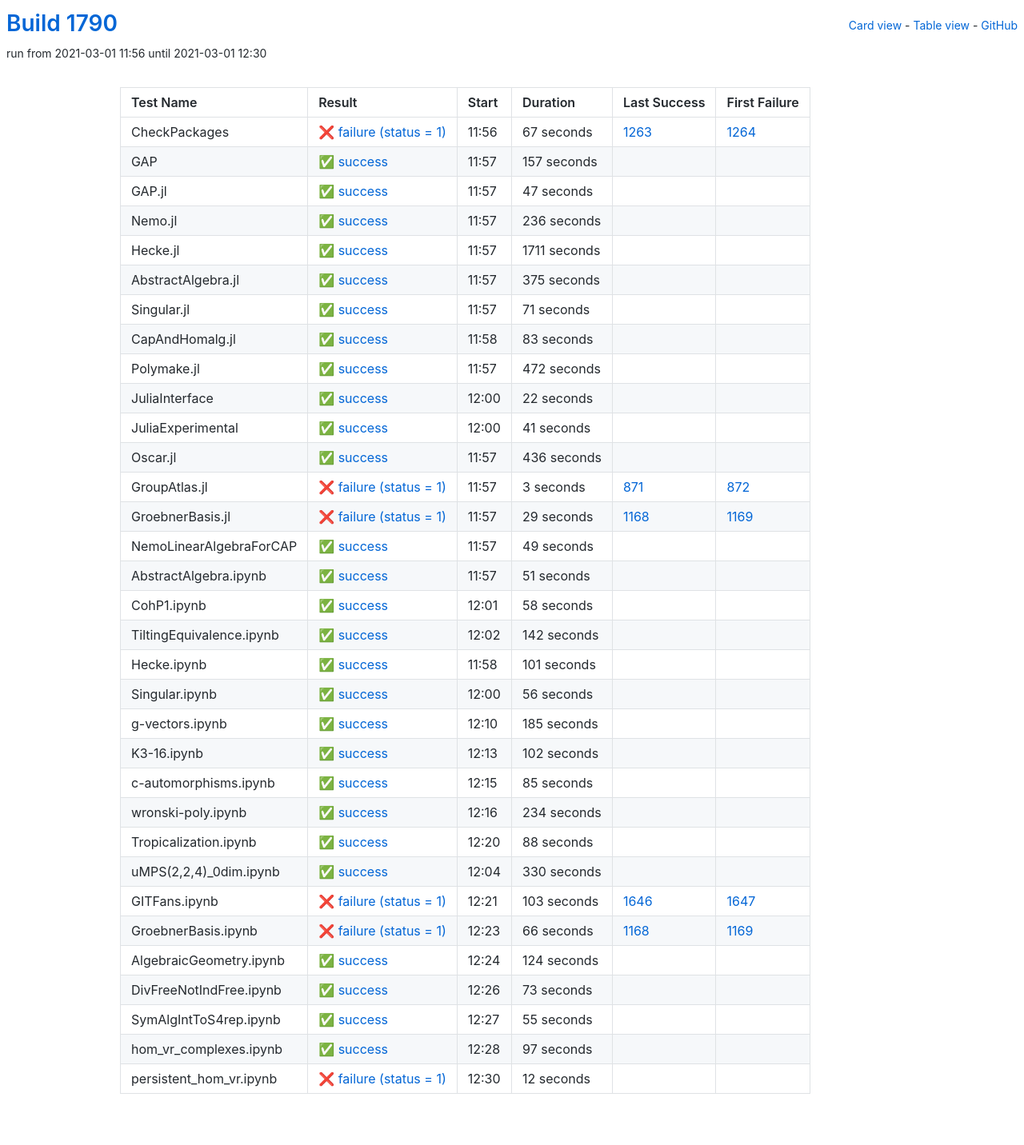
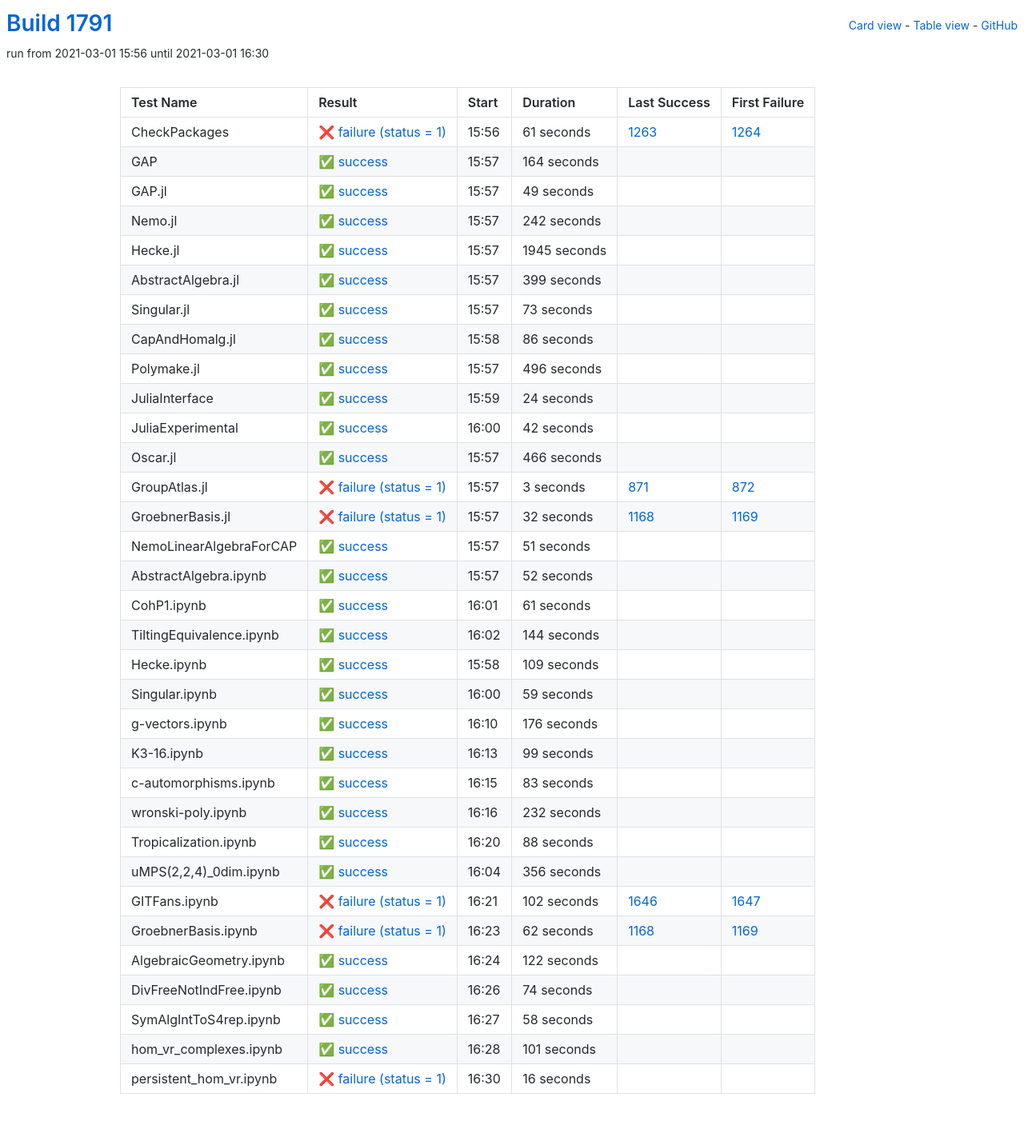
Before and after one commit to oscar-system/oscar-ci-status-stable, a Jekyll site: the page built from table.html, in a window 1280 px wide. Shown: the whole page at 80% size. Built offline with Jekyll 4.4.1, drawn with Linux system fonts in a browser that asks for light colours.

Commit message:
Build #1791

```diff
--- a/_data/ci.yml
+++ b/_data/ci.yml
@@ -1,6 +1,6 @@
 ---
-build: 1790
-build_url: https://oscarci.mathematik.uni-kl.de/job/oscar-stable/1790/
+build: 1791
+build_url: https://oscarci.mathematik.uni-kl.de/job/oscar-stable/1791/
 job: oscar-stable
 organization: oscar-system
 repo: oscar-ci-status-stable
@@ -8,152 +8,152 @@ repourl: https://github.com/oscar-system/oscar-ci-status-stable
 tests:
 - name: CheckPackages
   id: checkpackages
-  log: https://oscarci.mathematik.uni-kl.de/job/oscar-stable/1790/artifact/logs/build-1790/CheckPackages.log
-  start: 2021-03-01 11:56
+  log: https://oscarci.mathematik.uni-kl.de/job/oscar-stable/1791/artifact/logs/build-1791/CheckPackages.log
+  start: 2021-03-01 15:56
   success: false
   exitcode: 1
   status: failure
-  duration: 67
+  duration: 61
   last_success: 1263
   last_success_url: https://oscarci.mathematik.uni-kl.de/job/oscar-stable/1263/
   first_failure: 1264
   first_failure_url: https://oscarci.mathematik.uni-kl.de/job/oscar-stable/1264/
 - name: GAP
   id: gap
-  log: https://oscarci.mathematik.uni-kl.de/job/oscar-stable/1790/artifact/logs/build-1790/GAP.log
-  start: 2021-03-01 11:57
+  log: https://oscarci.mathematik.uni-kl.de/job/oscar-stable/1791/artifact/logs/build-1791/GAP.log
+  start: 2021-03-01 15:57
   success: true
   exitcode: 0
   status: success
-  duration: 157
+  duration: 164
   last_success: false
   last_success_url:
   first_failure: false
   first_failure_url:
 - name: GAP.jl
   id: gap-jl
-  log: https://oscarci.mathematik.uni-kl.de/job/oscar-stable/1790/artifact/logs/build-1790/GAP.jl.log
-  start: 2021-03-01 11:57
+  log: https://oscarci.mathematik.uni-kl.de/job/oscar-stable/1791/artifact/logs/build-1791/GAP.jl.log
+  start: 2021-03-01 15:57
   success: true
   exitcode: 0
   status: success
-  duration: 47
+  duration: 49
   last_success: false
   last_success_url:
   first_failure: false
   first_failure_url:
 - name: Nemo.jl
   id: nemo-jl
-  log: https://oscarci.mathematik.uni-kl.de/job/oscar-stable/1790/artifact/logs/build-1790/Nemo.jl.log
-  start: 2021-03-01 11:57
+  log: https://oscarci.mathematik.uni-kl.de/job/oscar-stable/1791/artifact/logs/build-1791/Nemo.jl.log
+  start: 2021-03-01 15:57
   success: true
   exitcode: 0
   status: success
-  duration: 236
+  duration: 242
   last_success: false
   last_success_url:
   first_failure: false
   first_failure_url:
 - name: Hecke.jl
   id: hecke-jl
-  log: https://oscarci.mathematik.uni-kl.de/job/oscar-stable/1790/artifact/logs/build-1790/Hecke.jl.log
-  start: 2021-03-01 11:57
+  log: https://oscarci.mathematik.uni-kl.de/job/oscar-stable/1791/artifact/logs/build-1791/Hecke.jl.log
+  start: 2021-03-01 15:57
   success: true
   exitcode: 0
   status: success
-  duration: 1711
+  duration: 1945
   last_success: false
   last_success_url:
   first_failure: false
   first_failure_url:
 - name: AbstractAlgebra.jl
   id: abstractalgebra-jl
-  log: https://oscarci.mathematik.uni-kl.de/job/oscar-stable/1790/artifact/logs/build-1790/AbstractAlgebra.jl.log
-  start: 2021-03-01 11:57
+  log: https://oscarci.mathematik.uni-kl.de/job/oscar-stable/1791/artifact/logs/build-1791/AbstractAlgebra.jl.log
+  start: 2021-03-01 15:57
   success: true
   exitcode: 0
   status: success
-  duration: 375
+  duration: 399
   last_success: false
   last_success_url:
   first_failure: false
   first_failure_url:
 - name: Singular.jl
   id: singular-jl
-  log: https://oscarci.mathematik.uni-kl.de/job/oscar-stable/1790/artifact/logs/build-1790/Singular.jl.log
-  start: 2021-03-01 11:57
+  log: https://oscarci.mathematik.uni-kl.de/job/oscar-stable/1791/artifact/logs/build-1791/Singular.jl.log
+  start: 2021-03-01 15:57
   success: true
   exitcode: 0
   status: success
-  duration: 71
+  duration: 73
   last_success: false
   last_success_url:
   first_failure: false
   first_failure_url:
 - name: CapAndHomalg.jl
   id: capandhomalg-jl
-  log: https://oscarci.mathematik.uni-kl.de/job/oscar-stable/1790/artifact/logs/build-1790/CapAndHomalg.jl.log
-  start: 2021-03-01 11:58
+  log: https://oscarci.mathematik.uni-kl.de/job/oscar-stable/1791/artifact/logs/build-1791/CapAndHomalg.jl.log
+  start: 2021-03-01 15:58
   success: true
   exitcode: 0
   status: success
-  duration: 83
+  duration: 86
   last_success: false
   last_success_url:
   first_failure: false
   first_failure_url:
 - name: Polymake.jl
   id: polymake-jl
-  log: https://oscarci.mathematik.uni-kl.de/job/oscar-stable/1790/artifact/logs/build-1790/Polymake.jl.log
-  start: 2021-03-01 11:57
+  log: https://oscarci.mathematik.uni-kl.de/job/oscar-stable/1791/artifact/logs/build-1791/Polymake.jl.log
+  start: 2021-03-01 15:57
   success: true
   exitcode: 0
   status: success
-  duration: 472
+  duration: 496
   last_success: false
   last_success_url:
   first_failure: false
   first_failure_url:
 - name: JuliaInterface
   id: juliainterface
-  log: https://oscarci.mathematik.uni-kl.de/job/oscar-stable/1790/artifact/logs/build-1790/JuliaInterface.log
-  start: 2021-03-01 12:00
+  log: https://oscarci.mathematik.uni-kl.de/job/oscar-stable/1791/artifact/logs/build-1791/JuliaInterface.log
+  start: 2021-03-01 15:59
   success: true
   exitcode: 0
   status: success
-  duration: 22
+  duration: 24
   last_success: false
   last_success_url:
   first_failure: false
   first_failure_url:
 - name: JuliaExperimental
   id: juliaexperimental
-  log: https://oscarci.mathematik.uni-kl.de/job/oscar-stable/1790/artifact/logs/build-1790/JuliaExperimental.log
-  start: 2021-03-01 12:00
+  log: https://oscarci.mathematik.uni-kl.de/job/oscar-stable/1791/artifact/logs/build-1791/JuliaExperimental.log
+  start: 2021-03-01 16:00
   success: true
   exitcode: 0
   status: success
-  duration: 41
+  duration: 42
   last_success: false
   last_success_url:
   first_failure: false
   first_failure_url:
 - name: Oscar.jl
   id: oscar-jl
-  log: https://oscarci.mathematik.uni-kl.de/job/oscar-stable/1790/artifact/logs/build-1790/Oscar.jl.log
-  start: 2021-03-01 11:57
+  log: https://oscarci.mathematik.uni-kl.de/job/oscar-stable/1791/artifact/logs/build-1791/Oscar.jl.log
+  start: 2021-03-01 15:57
   success: true
   exitcode: 0
   status: success
-  duration: 436
+  duration: 466
   last_success: false
   last_success_url:
   first_failure: false
   first_failure_url:
 - name: GroupAtlas.jl
   id: groupatlas-jl
-  log: https://oscarci.mathematik.uni-kl.de/job/oscar-stable/1790/artifact/logs/build-1790/GroupAtlas.jl.log
-  start: 2021-03-01 11:57
+  log: https://oscarci.mathematik.uni-kl.de/job/oscar-stable/1791/artifact/logs/build-1791/GroupAtlas.jl.log
+  start: 2021-03-01 15:57
   success: false
   exitcode: 1
   status: failure
@@ -164,32 +164,20 @@ tests:
   first_failure_url: https://oscarci.mathematik.uni-kl.de/job/oscar-stable/872/
 - name: GroebnerBasis.jl
   id: groebnerbasis-jl
-  log: https://oscarci.mathematik.uni-kl.de/job/oscar-stable/1790/artifact/logs/build-1790/GroebnerBasis.jl.log
-  start: 2021-03-01 11:57
+  log: https://oscarci.mathematik.uni-kl.de/job/oscar-stable/1791/artifact/logs/build-1791/GroebnerBasis.jl.log
+  start: 2021-03-01 15:57
   success: false
   exitcode: 1
   status: failure
-  duration: 29
+  duration: 32
   last_success: 1168
   last_success_url: https://oscarci.mathematik.uni-kl.de/job/oscar-stable/1168/
   first_failure: 1169
   first_failure_url: https://oscarci.mathematik.uni-kl.de/job/oscar-stable/1169/
 - name: NemoLinearAlgebraForCAP
   id: nemolinearalgebraforcap
-  log: https://oscarci.mathematik.uni-kl.de/job/oscar-stable/1790/artifact/logs/build-1790/NemoLinearAlgebraForCAP.log
-  start: 2021-03-01 11:57
-  success: true
-  exitcode: 0
-  status: success
-  duration: 49
-  last_success: false
-  last_success_url:
-  first_failure: false
-  first_failure_url:
-- name: AbstractAlgebra.ipynb
-  id: abstractalgebra-ipynb
-  log: https://oscarci.mathematik.uni-kl.de/job/oscar-stable/1790/artifact/logs/build-1790/AbstractAlgebra.ipynb.log
-  start: 2021-03-01 11:57
+  log: https://oscarci.mathematik.uni-kl.de/job/oscar-stable/1791/artifact/logs/build-1791/NemoLinearAlgebraForCAP.log
+  start: 2021-03-01 15:57
   success: true
   exitcode: 0
   status: success
@@ -198,106 +186,118 @@ tests:
   last_success_url:
   first_failure: false
   first_failure_url:
-- name: CohP1.ipynb
-  id: cohp1-ipynb
-  log: https://oscarci.mathematik.uni-kl.de/job/oscar-stable/1790/artifact/logs/build-1790/CohP1.ipynb.log
-  start: 2021-03-01 12:01
+- name: AbstractAlgebra.ipynb
+  id: abstractalgebra-ipynb
+  log: https://oscarci.mathematik.uni-kl.de/job/oscar-stable/1791/artifact/logs/build-1791/AbstractAlgebra.ipynb.log
+  start: 2021-03-01 15:57
   success: true
   exitcode: 0
   status: success
-  duration: 58
+  duration: 52
+  last_success: false
+  last_success_url:
+  first_failure: false
+  first_failure_url:
+- name: CohP1.ipynb
+  id: cohp1-ipynb
+  log: https://oscarci.mathematik.uni-kl.de/job/oscar-stable/1791/artifact/logs/build-1791/CohP1.ipynb.log
+  start: 2021-03-01 16:01
+  success: true
+  exitcode: 0
+  status: success
+  duration: 61
   last_success: false
   last_success_url:
   first_failure: false
   first_failure_url:
 - name: TiltingEquivalence.ipynb
   id: tiltingequivalence-ipynb
-  log: https://oscarci.mathematik.uni-kl.de/job/oscar-stable/1790/artifact/logs/build-1790/TiltingEquivalence.ipynb.log
-  start: 2021-03-01 12:02
+  log: https://oscarci.mathematik.uni-kl.de/job/oscar-stable/1791/artifact/logs/build-1791/TiltingEquivalence.ipynb.log
+  start: 2021-03-01 16:02
   success: true
   exitcode: 0
   status: success
-  duration: 142
+  duration: 144
   last_success: false
   last_success_url:
   first_failure: false
   first_failure_url:
 - name: Hecke.ipynb
   id: hecke-ipynb
-  log: https://oscarci.mathematik.uni-kl.de/job/oscar-stable/1790/artifact/logs/build-1790/Hecke.ipynb.log
-  start: 2021-03-01 11:58
+  log: https://oscarci.mathematik.uni-kl.de/job/oscar-stable/1791/artifact/logs/build-1791/Hecke.ipynb.log
+  start: 2021-03-01 15:58
   success: true
   exitcode: 0
   status: success
-  duration: 101
+  duration: 109
   last_success: false
   last_success_url:
   first_failure: false
   first_failure_url:
 - name: Singular.ipynb
   id: singular-ipynb
-  log: https://oscarci.mathematik.uni-kl.de/job/oscar-stable/1790/artifact/logs/build-1790/Singular.ipynb.log
-  start: 2021-03-01 12:00
+  log: https://oscarci.mathematik.uni-kl.de/job/oscar-stable/1791/artifact/logs/build-1791/Singular.ipynb.log
+  start: 2021-03-01 16:00
   success: true
   exitcode: 0
   status: success
-  duration: 56
+  duration: 59
   last_success: false
   last_success_url:
   first_failure: false
   first_failure_url:
 - name: g-vectors.ipynb
   id: g-vectors-ipynb
-  log: https://oscarci.mathematik.uni-kl.de/job/oscar-stable/1790/artifact/logs/build-1790/g-vectors.ipynb.log
-  start: 2021-03-01 12:10
+  log: https://oscarci.mathematik.uni-kl.de/job/oscar-stable/1791/artifact/logs/build-1791/g-vectors.ipynb.log
+  start: 2021-03-01 16:10
   success: true
   exitcode: 0
   status: success
-  duration: 185
+  duration: 176
   last_success: false
   last_success_url:
   first_failure: false
   first_failure_url:
 - name: K3-16.ipynb
   id: k3-16-ipynb
-  log: https://oscarci.mathematik.uni-kl.de/job/oscar-stable/1790/artifact/logs/build-1790/K3-16.ipynb.log
-  start: 2021-03-01 12:13
+  log: https://oscarci.mathematik.uni-kl.de/job/oscar-stable/1791/artifact/logs/build-1791/K3-16.ipynb.log
+  start: 2021-03-01 16:13
   success: true
   exitcode: 0
   status: success
-  duration: 102
+  duration: 99
   last_success: false
   last_success_url:
   first_failure: false
   first_failure_url:
 - name: c-automorphisms.ipynb
   id: c-automorphisms-ipynb
-  log: https://oscarci.mathematik.uni-kl.de/job/oscar-stable/1790/artifact/logs/build-1790/c-automorphisms.ipynb.log
-  start: 2021-03-01 12:15
+  log: https://oscarci.mathematik.uni-kl.de/job/oscar-stable/1791/artifact/logs/build-1791/c-automorphisms.ipynb.log
+  start: 2021-03-01 16:15
   success: true
   exitcode: 0
   status: success
-  duration: 85
+  duration: 83
   last_success: false
   last_success_url:
   first_failure: false
   first_failure_url:
 - name: wronski-poly.ipynb
   id: wronski-poly-ipynb
-  log: https://oscarci.mathematik.uni-kl.de/job/oscar-stable/1790/artifact/logs/build-1790/wronski-poly.ipynb.log
-  start: 2021-03-01 12:16
+  log: https://oscarci.mathematik.uni-kl.de/job/oscar-stable/1791/artifact/logs/build-1791/wronski-poly.ipynb.log
+  start: 2021-03-01 16:16
   success: true
   exitcode: 0
   status: success
-  duration: 234
+  duration: 232
   last_success: false
   last_success_url:
   first_failure: false
   first_failure_url:
 - name: Tropicalization.ipynb
   id: tropicalization-ipynb
-  log: https://oscarci.mathematik.uni-kl.de/job/oscar-stable/1790/artifact/logs/build-1790/Tropicalization.ipynb.log
-  start: 2021-03-01 12:20
+  log: https://oscarci.mathematik.uni-kl.de/job/oscar-stable/1791/artifact/logs/build-1791/Tropicalization.ipynb.log
+  start: 2021-03-01 16:20
   success: true
   exitcode: 0
   status: success
@@ -308,96 +308,96 @@ tests:
   first_failure_url:
 - name: uMPS(2,2,4)_0dim.ipynb
   id: umps-2-2-4-0dim-ipynb
-  log: https://oscarci.mathematik.uni-kl.de/job/oscar-stable/1790/artifact/logs/build-1790/uMPS-2-2-4-_0dim.ipynb.log
-  start: 2021-03-01 12:04
+  log: https://oscarci.mathematik.uni-kl.de/job/oscar-stable/1791/artifact/logs/build-1791/uMPS-2-2-4-_0dim.ipynb.log
+  start: 2021-03-01 16:04
   success: true
   exitcode: 0
   status: success
-  duration: 330
+  duration: 356
   last_success: false
   last_success_url:
   first_failure: false
   first_failure_url:
 - name: GITFans.ipynb
   id: gitfans-ipynb
-  log: https://oscarci.mathematik.uni-kl.de/job/oscar-stable/1790/artifact/logs/build-1790/GITFans.ipynb.log
-  start: 2021-03-01 12:21
+  log: https://oscarci.mathematik.uni-kl.de/job/oscar-stable/1791/artifact/logs/build-1791/GITFans.ipynb.log
+  start: 2021-03-01 16:21
   success: false
   exitcode: 1
   status: failure
-  duration: 103
+  duration: 102
   last_success: 1646
   last_success_url: https://oscarci.mathematik.uni-kl.de/job/oscar-stable/1646/
   first_failure: 1647
   first_failure_url: https://oscarci.mathematik.uni-kl.de/job/oscar-stable/1647/
 - name: GroebnerBasis.ipynb
   id: groebnerbasis-ipynb
-  log: https://oscarci.mathematik.uni-kl.de/job/oscar-stable/1790/artifact/logs/build-1790/GroebnerBasis.ipynb.log
-  start: 2021-03-01 12:23
+  log: https://oscarci.mathematik.uni-kl.de/job/oscar-stable/1791/artifact/logs/build-1791/GroebnerBasis.ipynb.log
+  start: 2021-03-01 16:23
   success: false
   exitcode: 1
   status: failure
-  duration: 66
+  duration: 62
   last_success: 1168
   last_success_url: https://oscarci.mathematik.uni-kl.de/job/oscar-stable/1168/
   first_failure: 1169
   first_failure_url: https://oscarci.mathematik.uni-kl.de/job/oscar-stable/1169/
 - name: AlgebraicGeometry.ipynb
   id: algebraicgeometry-ipynb
-  log: https://oscarci.mathematik.uni-kl.de/job/oscar-stable/1790/artifact/logs/build-1790/AlgebraicGeometry.ipynb.log
-  start: 2021-03-01 12:24
+  log: https://oscarci.mathematik.uni-kl.de/job/oscar-stable/1791/artifact/logs/build-1791/AlgebraicGeometry.ipynb.log
+  start: 2021-03-01 16:24
   success: true
   exitcode: 0
   status: success
-  duration: 124
+  duration: 122
   last_success: false
   last_success_url:
   first_failure: false
   first_failure_url:
 - name: DivFreeNotIndFree.ipynb
   id: divfreenotindfree-ipynb
-  log: https://oscarci.mathematik.uni-kl.de/job/oscar-stable/1790/artifact/logs/build-1790/DivFreeNotIndFree.ipynb.log
-  start: 2021-03-01 12:26
+  log: https://oscarci.mathematik.uni-kl.de/job/oscar-stable/1791/artifact/logs/build-1791/DivFreeNotIndFree.ipynb.log
+  start: 2021-03-01 16:26
   success: true
   exitcode: 0
   status: success
-  duration: 73
+  duration: 74
   last_success: false
   last_success_url:
   first_failure: false
   first_failure_url:
 - name: SymAlgIntToS4rep.ipynb
   id: symalginttos4rep-ipynb
-  log: https://oscarci.mathematik.uni-kl.de/job/oscar-stable/1790/artifact/logs/build-1790/SymAlgIntToS4rep.ipynb.log
-  start: 2021-03-01 12:27
+  log: https://oscarci.mathematik.uni-kl.de/job/oscar-stable/1791/artifact/logs/build-1791/SymAlgIntToS4rep.ipynb.log
+  start: 2021-03-01 16:27
   success: true
   exitcode: 0
   status: success
-  duration: 55
+  duration: 58
   last_success: false
   last_success_url:
   first_failure: false
   first_failure_url:
 - name: hom_vr_complexes.ipynb
   id: hom-vr-complexes-ipynb
-  log: https://oscarci.mathematik.uni-kl.de/job/oscar-stable/1790/artifact/logs/build-1790/hom_vr_complexes.ipynb.log
-  start: 2021-03-01 12:28
+  log: https://oscarci.mathematik.uni-kl.de/job/oscar-stable/1791/artifact/logs/build-1791/hom_vr_complexes.ipynb.log
+  start: 2021-03-01 16:28
   success: true
   exitcode: 0
   status: success
-  duration: 97
+  duration: 101
   last_success: false
   last_success_url:
   first_failure: false
   first_failure_url:
 - name: persistent_hom_vr.ipynb
   id: persistent-hom-vr-ipynb
-  log: https://oscarci.mathematik.uni-kl.de/job/oscar-stable/1790/artifact/logs/build-1790/persistent_hom_vr.ipynb.log
-  start: 2021-03-01 12:30
+  log: https://oscarci.mathematik.uni-kl.de/job/oscar-stable/1791/artifact/logs/build-1791/persistent_hom_vr.ipynb.log
+  start: 2021-03-01 16:30
   success: false
   exitcode: 1
   status: failure
-  duration: 12
+  duration: 16
   last_success: false
   last_success_url:
   first_failure: false
```
Also changed, not shown: README.md.
